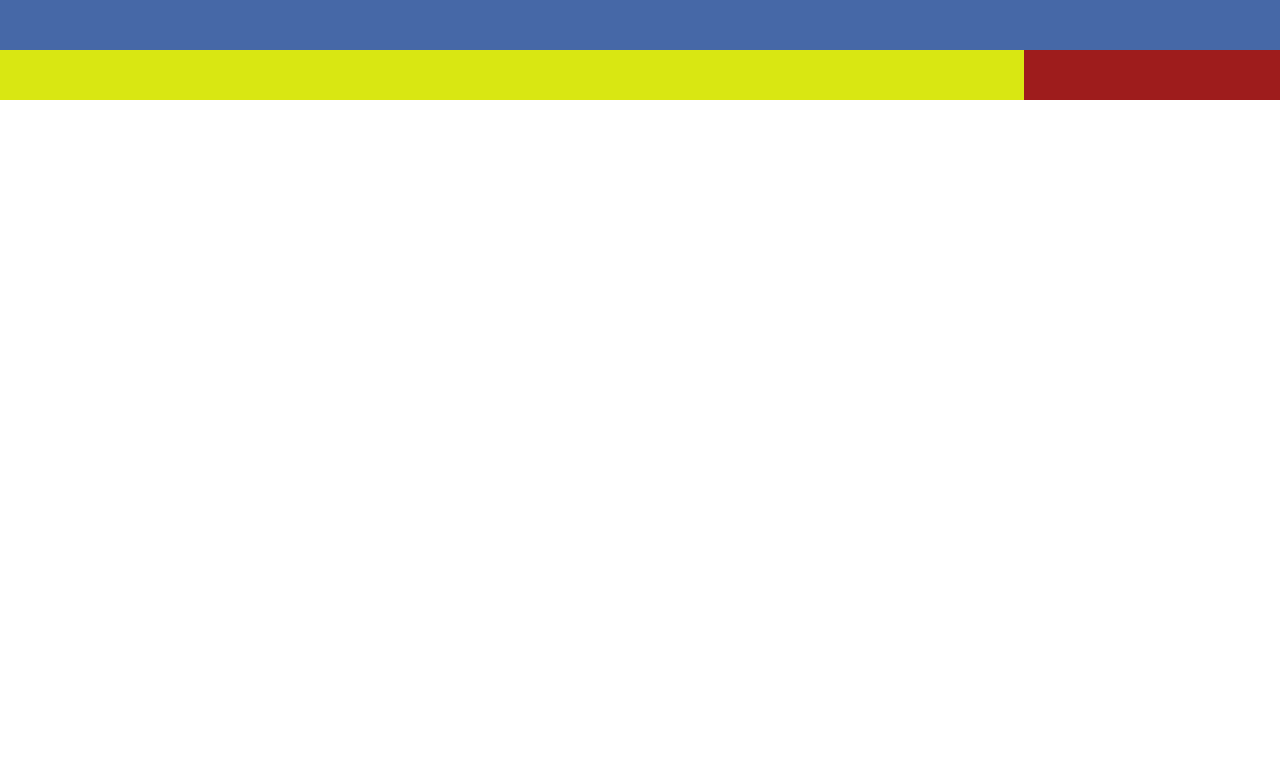
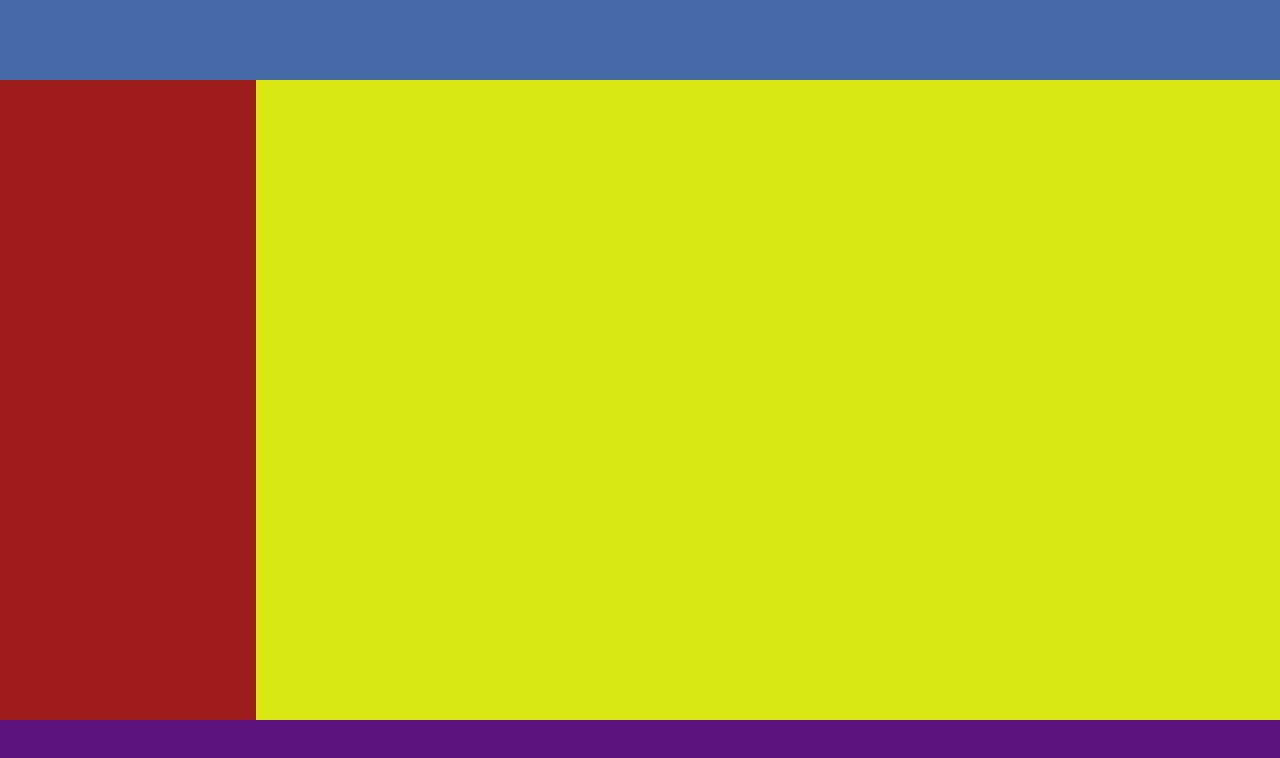
Before and after one commit to Salvadorjmz24/master-code-g14a., a plain HTML site: page 01-introAlaWeb/04-box-model/ejemplo2.html in a window 1280 px wide. Drawn offline with Linux system fonts and the light colour scheme.

Commit message:
box-model,display y position

```diff
--- a/01-introAlaWeb/04-box-model/css/styles2.css
+++ b/01-introAlaWeb/04-box-model/css/styles2.css
@@ -3,25 +3,25 @@ body{
 }
 header{
     background-color: rgb(70, 104, 167);
-    height: 50px;
+    height: 10vh;
 }
 aside{
     background-color: rgb(158, 28, 28);
-    float: right;
-    height: 50px;
+    float: left;
+    height: 80vh;
     width: 20%;
 }
 main{
     background-color: rgb(217, 231, 18);
     float: right;
-    height: 50px;
+    height:80vh;
     width: 80%;
 
 }
 footer{
     background-color: rgb(90, 18, 126);
     bottom: 0;
-    height: 50px;
+    height: 10vh;
     position: fixed;
-
+    width: 100%;
 }
```
